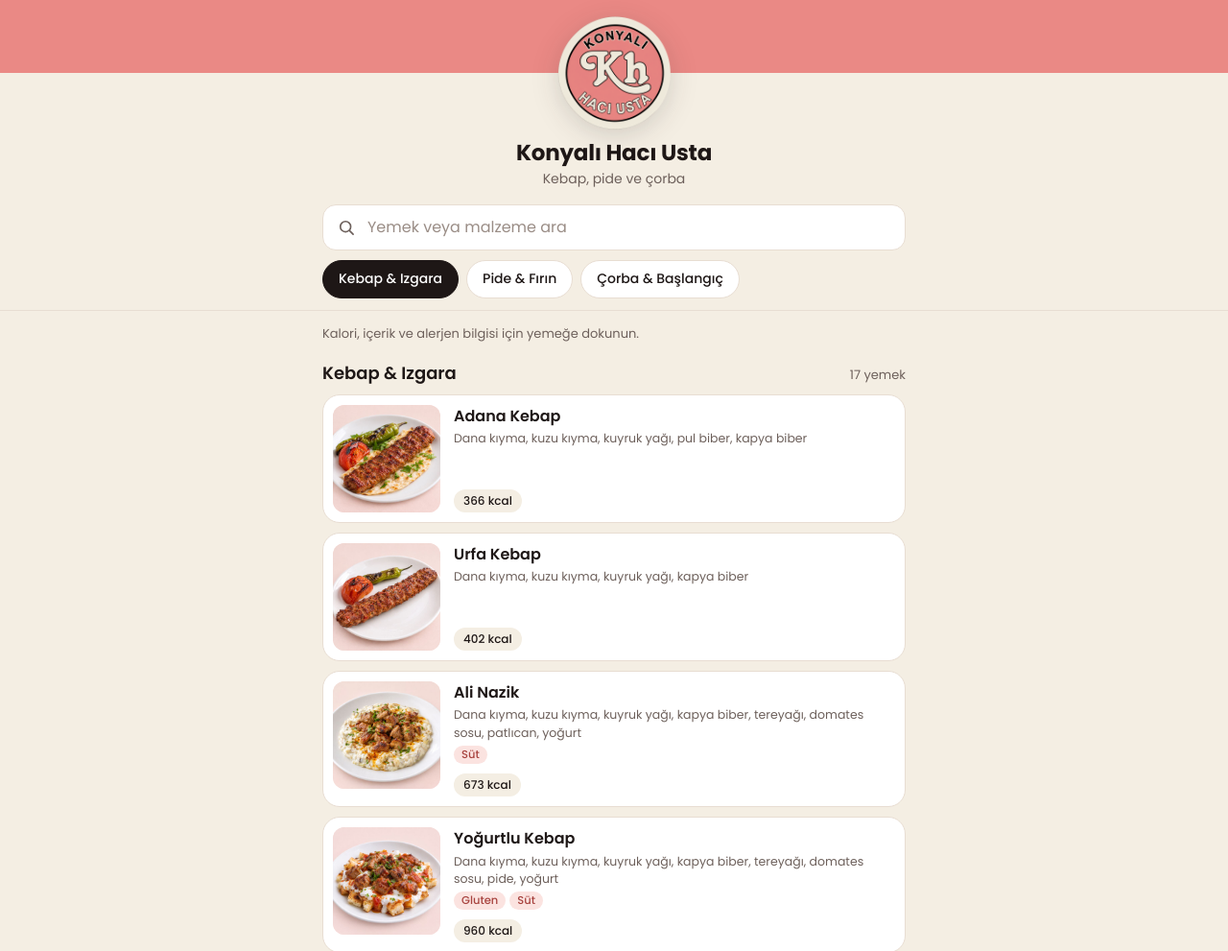
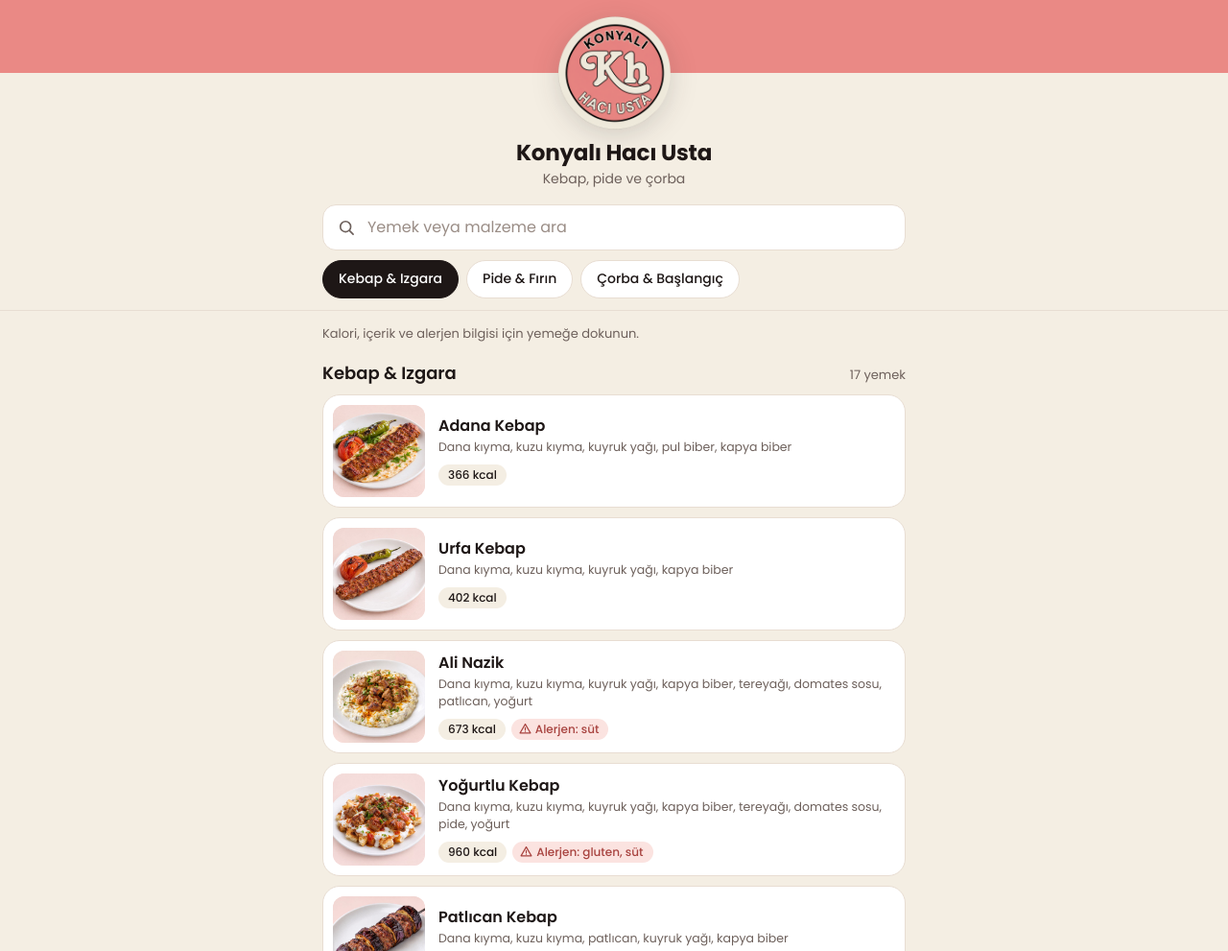
Before and after one commit to meyildiz1994/khurestaurant, a plain HTML site: page index.html in a window 1280 px wide. Shown: the top 991 px of the page at 96% size. Drawn offline with Linux system fonts and the light colour scheme.

Commit message:
Kartı sıkılaştır, alerjeni açıkça etiketle
- Kalori ve alerjen tek satırda, kartta boşluk kalmadı
- Alerjen etiketi uyarı simgesiyle 'Alerjen: gluten, süt' şeklinde
- Kullanılmayan fiyat stilleri silindi

Co-Authored-By: Claude Opus 5.5 <noreply@anthropic.com>
Claude-Session: https://claude.ai/code/session_01XSzBb4qMFhL3PdXbuPZ3Vs

```diff
--- a/app.js
+++ b/app.js
@@ -189,13 +189,13 @@ function rowMarkup(dish) {
   const allergens = dish.allergens.map(name => shortAllergen[name] || name);
   return `<li>
     <button class="dish" type="button" data-id="${dish.id}">
-      <img class="dish-photo" src="${imageSrc(dish)}" alt="" width="112" height="112" loading="lazy" decoding="async" />
+      <img class="dish-photo" src="${imageSrc(dish)}" alt="" width="96" height="96" loading="lazy" decoding="async" />
       <span class="dish-text">
         <span class="dish-name">${escapeHTML(dish.name)}</span>
         <span class="dish-desc">${escapeHTML(previewText(dish))}</span>
-        ${allergens.length ? `<span class="dish-allergens">${allergens.map(name => `<span>${escapeHTML(name)}</span>`).join('')}</span>` : ''}
-        <span class="dish-facts">
+        <span class="dish-meta">
           <span class="kcal">${kcal ? `${escapeHTML(kcal)} kcal` : 'Kalori hazırlanıyor'}</span>
+          ${allergens.length ? `<span class="allergen-note"><svg viewBox="0 0 24 24" aria-hidden="true"><path d="M12 3 2 20h20L12 3z"/><path d="M12 10v4M12 17h.01"/></svg>Alerjen: ${escapeHTML(allergens.join(', ').toLocaleLowerCase('tr'))}</span>` : ''}
         </span>
       </span>
     </button>
--- a/index.html
+++ b/index.html
@@ -9,8 +9,8 @@
     <link rel="icon" href="assets/logo.png?v=2" type="image/png" />
     <link rel="preload" href="assets/fonts/poppins-latin-400-normal.woff2" as="font" type="font/woff2" crossorigin />
     <link rel="preload" href="assets/fonts/poppins-latin-600-normal.woff2" as="font" type="font/woff2" crossorigin />
-    <link rel="stylesheet" href="styles.css?v=5" />
-    <script src="app.js?v=6" defer></script>
+    <link rel="stylesheet" href="styles.css?v=6" />
+    <script src="app.js?v=7" defer></script>
   </head>
   <body>
     <header class="sign">
--- a/styles.css
+++ b/styles.css
@@ -136,7 +136,7 @@ main { max-width: var(--page); margin: 0 auto; padding: 0 16px; }
 .dish {
   width: 100%;
   display: flex;
-  align-items: stretch;
+  align-items: center;
   gap: 14px;
   padding: 10px;
   border: 1px solid var(--line);
@@ -150,14 +150,14 @@ main { max-width: var(--page); margin: 0 auto; padding: 0 16px; }
 .dish:active { border-color: var(--salmon); }
 @media (hover: hover) { .dish:hover { border-color: var(--salmon); } }
 .dish-photo {
-  width: 112px;
-  height: 112px;
+  width: 96px;
+  height: 96px;
   flex: none;
   border-radius: 12px;
   object-fit: cover;
   background: var(--salmon-soft);
 }
-.dish-text { flex: 1; min-width: 0; display: flex; flex-direction: column; gap: 4px; padding: 2px 2px 0 0; }
+.dish-text { flex: 1; min-width: 0; display: flex; flex-direction: column; justify-content: center; gap: 3px; }
 .dish-name { font-size: 16px; font-weight: 600; line-height: 1.3; }
 .dish-desc {
   color: var(--muted);
@@ -168,31 +168,9 @@ main { max-width: var(--page); margin: 0 auto; padding: 0 16px; }
   -webkit-box-orient: vertical;
   overflow: hidden;
 }
-.dish-allergens { display: flex; flex-wrap: wrap; gap: 4px; }
-.dish-allergens span {
-  padding: 1px 8px;
-  border-radius: 999px;
-  background: var(--salmon-soft);
-  color: var(--salmon-ink);
-  font-size: 11.5px;
-  font-weight: 500;
-}
-.dish-facts {
-  display: flex;
-  align-items: center;
-  justify-content: space-between;
-  gap: 8px;
-  margin-top: auto;
-  padding-top: 6px;
-}
-.dish-price { display: flex; flex-direction: column; }
-.price { font-size: 16px; font-weight: 700; color: var(--ink); font-variant-numeric: tabular-nums; }
-.price small { font-size: 12px; font-weight: 500; color: var(--muted); }
-.price-alt { font-size: 12px; color: var(--muted); }
-.price-ask { font-size: 13px; font-weight: 500; color: var(--muted); }
+.dish-meta { display: flex; flex-wrap: wrap; align-items: center; gap: 6px; margin-top: 5px; }
 .kcal {
-  flex: none;
-  padding: 3px 10px;
+  padding: 2px 10px;
   border-radius: 999px;
   background: var(--cream);
   font-size: 12px;
@@ -201,6 +179,18 @@ main { max-width: var(--page); margin: 0 auto; padding: 0 16px; }
   font-variant-numeric: tabular-nums;
   white-space: nowrap;
 }
+.allergen-note {
+  display: inline-flex;
+  align-items: center;
+  gap: 4px;
+  padding: 2px 10px 2px 8px;
+  border-radius: 999px;
+  background: var(--salmon-soft);
+  color: var(--salmon-ink);
+  font-size: 12px;
+  font-weight: 500;
+}
+.allergen-note svg { width: 13px; height: 13px; flex: none; fill: none; stroke: currentColor; stroke-width: 2.2; stroke-linecap: round; stroke-linejoin: round; }
 
 .empty { padding: 40px 0; text-align: center; color: var(--muted); }
 .empty button {
@@ -264,8 +254,6 @@ main { max-width: var(--page); margin: 0 auto; padding: 0 16px; }
 .sheet-content { padding: 18px 20px calc(28px + env(safe-area-inset-bottom)); }
 .sheet-head { display: flex; align-items: baseline; justify-content: space-between; gap: 16px; }
 .sheet-head h2 { margin: 0; font-size: 22px; font-weight: 700; line-height: 1.2; }
-.sheet-price { margin: 0; font-size: 19px; font-weight: 700; white-space: nowrap; font-variant-numeric: tabular-nums; }
-.sheet-price.price-ask { font-size: 14px; font-weight: 500; color: var(--muted); }
 .muted { color: var(--muted); margin: 6px 0 0; }
 .small { font-size: 12px; }
 
```
